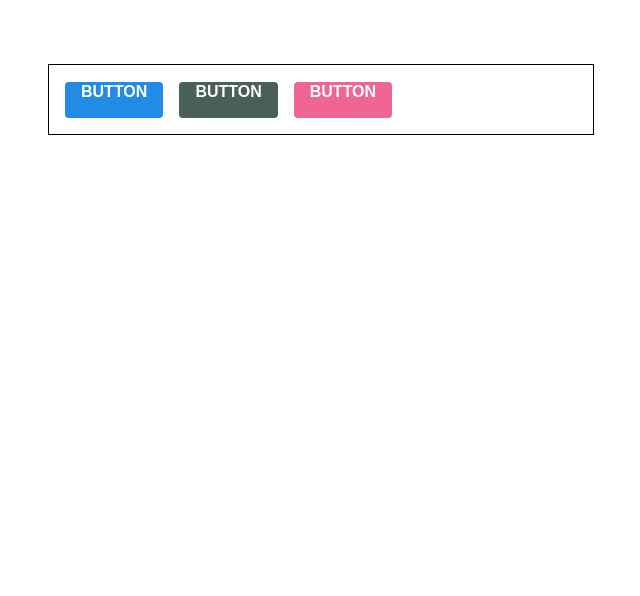
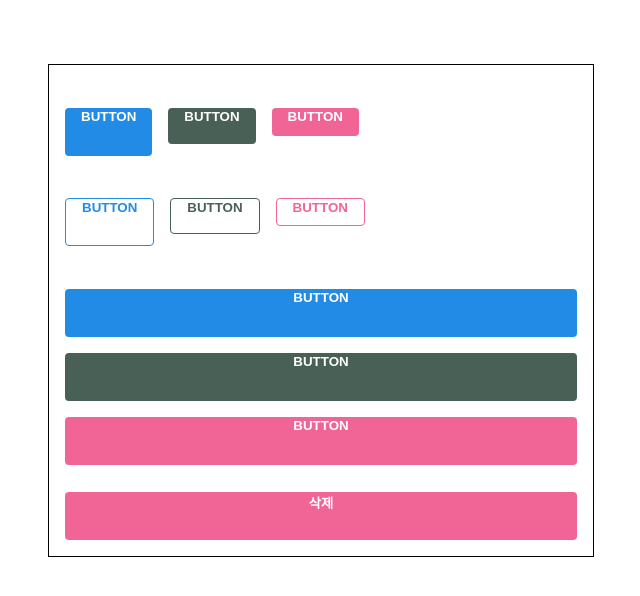
Before and after one commit to hyeran03/Component-Styling-StyledComponents, a React (Create React App) app: page / in a window 1280 px wide. Shown: the top 596 px of the page, without its empty margins (319-959 px from the left). Built offline with nearby package versions, Linux system fonts and the light colour scheme.

Commit message:
Styled-components 버튼사이즈조정, outline, fullWidth, Dialog

```diff
--- a/src/App.js
+++ b/src/App.js
@@ -1,6 +1,7 @@
-import React from "react";
+import React, { useState } from "react";
 import styled, { ThemeProvider } from "styled-components";
 import Button from "./components/Button";
+import Dialog from "./components/Dialog";
 
 const AppBlock = styled.div`
   width: 512px;
@@ -8,6 +9,12 @@ const AppBlock = styled.div`
   margin-top: 4rem;
   border: 1px solid black;
   padding: 1rem;
+`;
+
+const ButtonGrop = styled.div`
+  & + & {
+    margin-top: 1rem;
+  }
 `;
 
 // 색상들을 밖을로 빼내 단순하게 만들어 사용함 - ThemeProvider
@@ -18,6 +25,19 @@ const palette = {
 };
 
 function App() {
+  const [dialog, setDialog] = useState(false);
+  const onClick = () => {
+    setDialog(true);
+  };
+  const onConfirm = () => {
+    console.log("확인");
+    setDialog(false);
+  };
+  const onCancel = () => {
+    console.log("취소");
+    setDialog(false);
+  };
+
   return (
     <>
       <ThemeProvider
@@ -25,11 +45,53 @@ function App() {
           palette
         }}
       >
-        <AppBlock>
-          <Button>BUTTON</Button>
-          <Button color="gray">BUTTON</Button>
-          <Button color="pink">BUTTON</Button>
-        </AppBlock>
+        <>
+          <AppBlock>
+            <ButtonGrop>
+              <Button size="large">BUTTON</Button>
+              <Button color="gray">BUTTON</Button>
+              <Button color="pink" size="small">
+                BUTTON
+              </Button>
+            </ButtonGrop>
+            <ButtonGrop>
+              <Button size="large" outline={true}>
+                BUTTON
+              </Button>
+              <Button color="gray" outline>
+                BUTTON
+              </Button>
+              <Button color="pink" size="small" outline>
+                BUTTON
+              </Button>
+            </ButtonGrop>
+            <ButtonGrop>
+              <Button size="large" fullWidth>
+                BUTTON
+              </Button>
+              <Button color="gray" size="large" fullWidth>
+                BUTTON
+              </Button>
+              <Button color="pink" size="large" fullWidth>
+                BUTTON
+              </Button>
+            </ButtonGrop>
+            <Button color="pink" size="large" fullWidth onClick={onClick}>
+              삭제
+            </Button>
+          </AppBlock>
+          <Dialog
+            title="정말로 삭제하시겠습니까?"
+            confirmText="삭제"
+            cancelText="취소"
+            onConfirm={onConfirm}
+            onCancel={onCancel}
+            visible={dialog}
+          >
+            데이터를 정말로 삭제하시겠습니까?
+          </Dialog>
+        </>
+        {/* ThemProvider내부에는 하나의 컴포넌트밖에 못옴 그렇기에 <></>를 사용해 하나로 묶어줌 */}
       </ThemeProvider>
     </>
   );
--- a/src/components/Button.js
+++ b/src/components/Button.js
@@ -8,17 +8,67 @@ const colorStyles = css`
   /* 색상 */
   ${({ theme, color }) => {
     //비구조할당을 통해 코딩을 간단하게
-    const selectedColor = theme.palette[color];
+    const selected = theme.palette[color];
     return css`
-      background: ${selectedColor};
+      background: ${selected};
       &:hover {
-        background: ${lighten(0.1, selectedColor)};
+        background: ${lighten(0.1, selected)};
       }
       &:active {
-        background: ${darken(0.1, selectedColor)};
+        background: ${darken(0.1, selected)};
       }
+      /* outline */
+      ${props =>
+        props.outline &&
+        css`
+          color: ${selected};
+          background: none;
+          border: 1px solid ${selected};
+          &:hover {
+            background: ${selected};
+            color: white;
+          }
+        `}
     `;
   }}
+`;
+
+// 크기
+// 공통된 부분을 묶어 코드를 간소화
+//밖으로 빼내 유지보수가 쉽도록
+const sizes = {
+  large: {
+    height: "3rem",
+    fontsize: "1.25rem"
+  },
+  medium: {
+    height: "2.25rem",
+    fontsize: "1rem"
+  },
+  small: {
+    height: "1.75rem",
+    fontsize: "0.875rem"
+  }
+};
+
+const sizeStyles = css`
+  ${({ size }) => css`
+    height: ${sizes[size].height};
+    font-size: ${sizes[size].fontSize};
+  `}
+`;
+
+const fullWidthStyle = css`
+  ${props =>
+    props.fullWidth &&
+    css`
+      width: 100%;
+      justify-content: center;
+      & + & {
+        margin-left: 0;
+        margin-top: 1rem;
+      }
+    `}
 `;
 
 const StyledButton = styled.button`
@@ -32,13 +82,40 @@ const StyledButton = styled.button`
   cursor: pointer;
   padding-left: 1rem;
   padding-right: 1rem;
+  margin-top: 2em;
 
   /* 크기 */
-  height: 2.25rem;
+  /* height: 2.25rem;
   font-size: 1rem;
 
+${props =>
+  props.size === "large" &&
+  css`
+    height: 3rem;
+    font-size: 1.25rem;
+  `}
+${props =>
+  props.size === "medium" &&
+  css`
+    height: 2.25rem;
+    font-size: 1rem;
+  `}
+${props =>
+  props.size === "small" &&
+  css`
+    height: 1.75rem;
+    font-size: 0.875rem;
+  `} */
 
+  /* 기타 */
+  & + & {
+    margin-left: 1rem;
+  }
 ${colorStyles}
+${sizeStyles}
+/* 코드의 순서도 중요하다 적용되는 순간이 달라지기 때문에 효과가 다르게 들어감 */
+${fullWidthStyle}
+
   /* background: ${props => props.theme.palette.blue};
   &:hover {
     background: ${props => lighten(0.1, props.theme.palette.blue)};
@@ -47,22 +124,25 @@ ${colorStyles}
     background: ${props => darken(0.1, props.theme.palette.blue)};
   } */
 
-  /* 기타 */
-  & + & {
-    margin-left: 1rem;
-  }
 `;
 
-function Button({ children, color, ...rest }) {
+function Button({ children, color, size, outline, fullWidth, ...rest }) {
   return (
-    <StyledButton color={color} {...rest}>
+    <StyledButton
+      color={color}
+      size={size}
+      outline={outline}
+      fullWidth={fullWidth}
+      {...rest}
+    >
       {children}
     </StyledButton>
   );
 }
 
 Button.defaultProps = {
-  color: "blue"
+  color: "blue",
+  size: "medium"
 };
 
 export default Button;
--- /dev/null
+++ b/src/components/Dialog.js
@@ -0,0 +1,79 @@
+import React from "react";
+import styled from "styled-components";
+import Button from "./Button";
+
+const DarkBackground = styled.div`
+  position: fixed;
+  left: 0;
+  top: 0;
+  width: 100%;
+  height: 100%;
+  display: flex;
+  align-items: center;
+  justify-content: center;
+  background: rgba(0, 0, 0, 0.8);
+`;
+
+const DialogBlock = styled.div`
+  width: 320px;
+  padding: 1.5rem;
+  background: white;
+  border-radius: 4px;
+
+  h3 {
+    margin: 0;
+    font-size: 1.5rem;
+  }
+
+  p {
+    font-size: 1.125rem;
+  }
+`;
+
+const ButtonGroup = styled.div`
+  margin-top: 3rem;
+  display: flex;
+  justify-content: flex-end;
+`;
+
+//styled자체를 함수로 사용해서 만든 컴포넌트를 넣어 상속받아 특정 스타일을 덮어쓸수있다
+const ShortMarginButton = styled(Button)`
+  & + & {
+    margin-left: 0.5rem;
+  }
+`;
+
+function Dialog({
+  title, //제목
+  children, //내용
+  confirmText, //확인버튼 text
+  cancelText, // 취소 text
+  visible,
+  onConfirm,
+  onCancel
+}) {
+  if (!visible) return null;
+  return (
+    <DarkBackground>
+      <DialogBlock>
+        <h3>{title}</h3>
+        <p>{children}</p>
+        <ButtonGroup>
+          <ShortMarginButton color="gray" onClick={onCancel}>
+            {cancelText}
+          </ShortMarginButton>
+          <ShortMarginButton color="pink" onClick={onConfirm}>
+            {confirmText}
+          </ShortMarginButton>
+        </ButtonGroup>
+      </DialogBlock>
+    </DarkBackground>
+  );
+}
+
+Dialog.defaultProps = {
+  cancelText: "취소",
+  confirmText: "확인"
+};
+
+export default Dialog;
```
